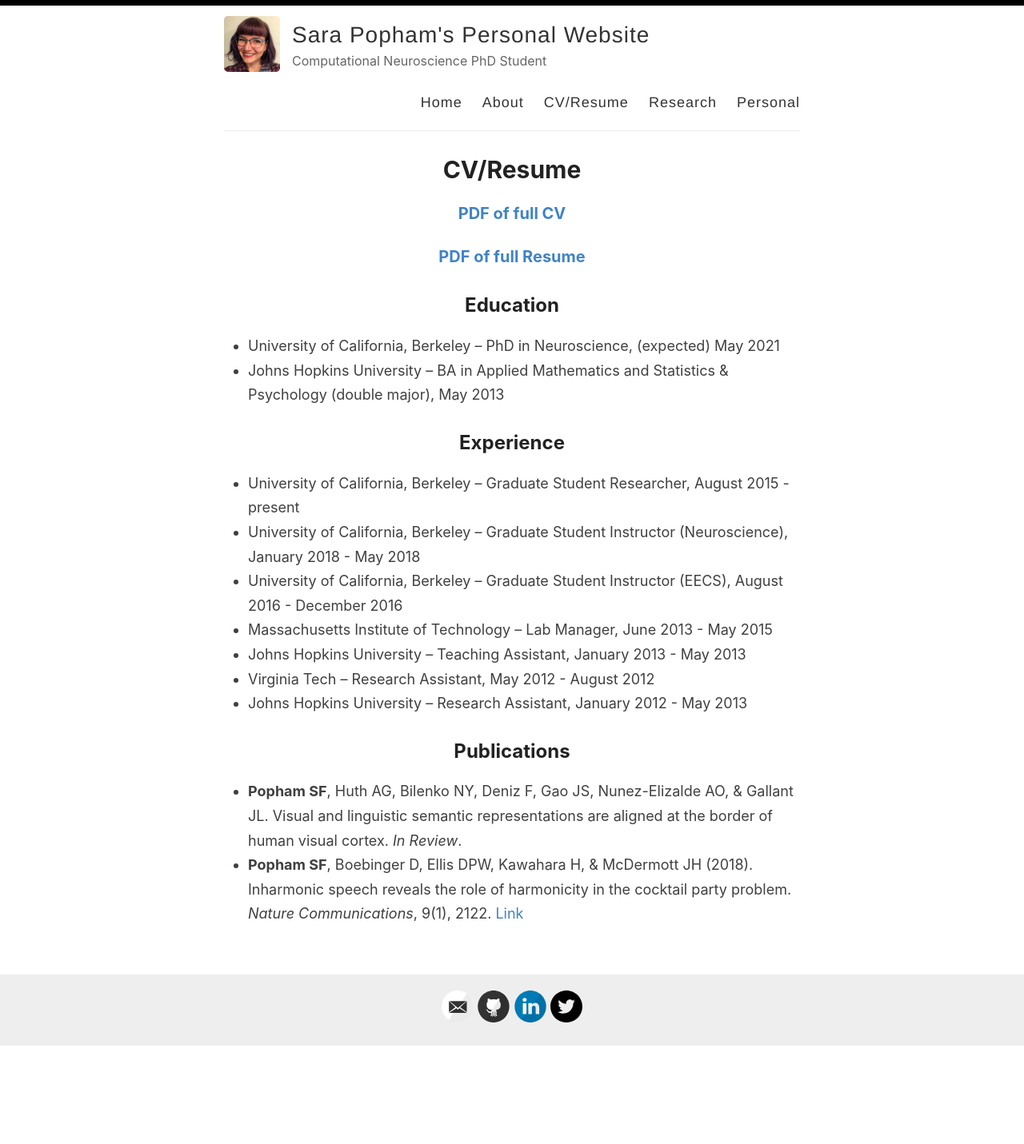
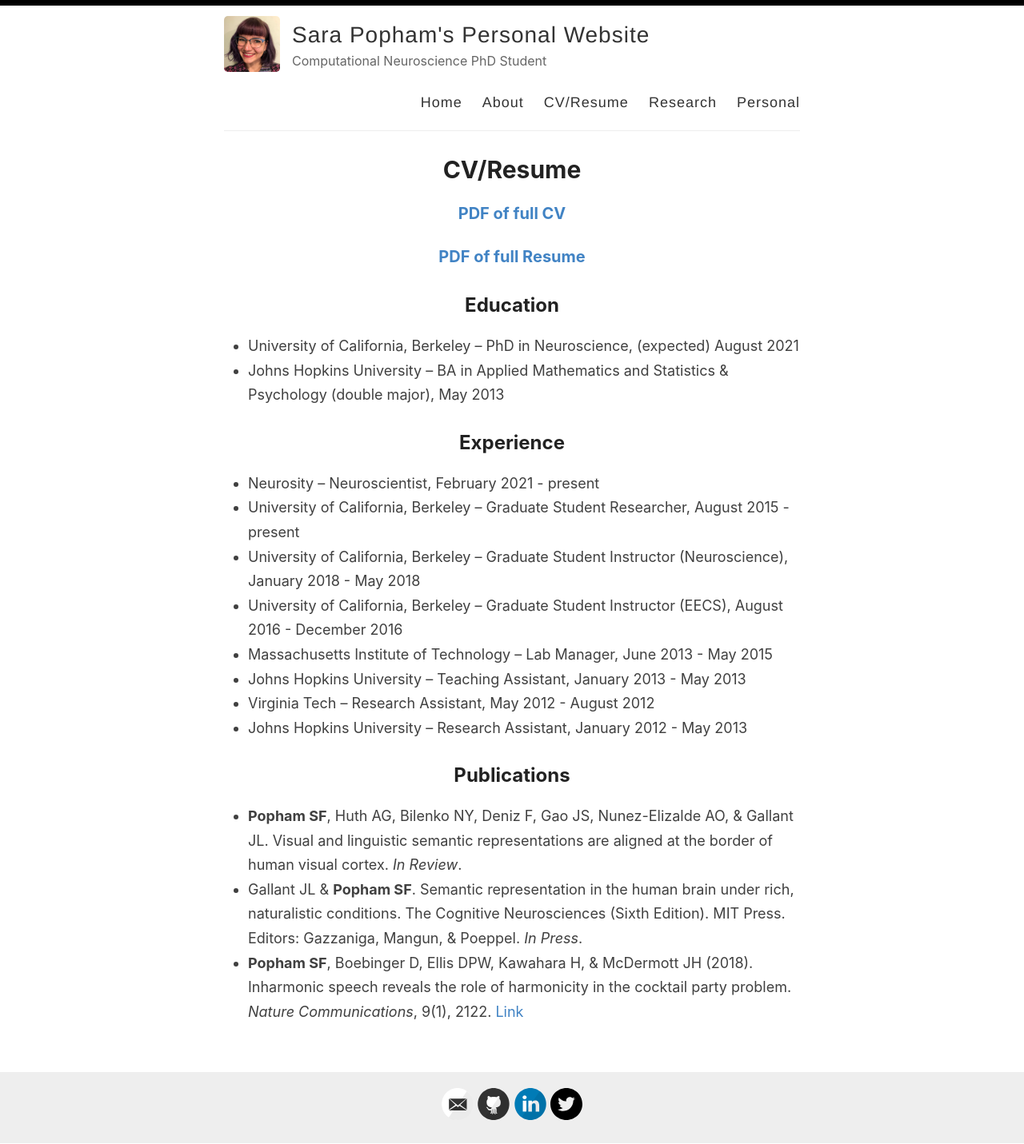
Before and after one commit to spopham/spopham.github.io, a Jekyll site: the page built from _pages/cv-resume.md, in a window 1280 px wide. Shown: the whole page at 80% size. Built offline with Jekyll 4.4.1, drawn with Linux system fonts in a browser that asks for light colours; before the commit the page ends 1309 px from its top, so only the background shows below that.

Commit message:
update about and resume

```diff
--- a/_pages/cv-resume.md
+++ b/_pages/cv-resume.md
@@ -9,11 +9,12 @@ permalink: /cv-resume/
 
 
 ## Education
-* University of California, Berkeley -- PhD in Neuroscience, (expected) May 2021
+* University of California, Berkeley -- PhD in Neuroscience, (expected) August 2021
 * Johns Hopkins University -- BA in Applied Mathematics and Statistics & Psychology (double major), May 2013
 
 
 ## Experience
+* Neurosity -- Neuroscientist, February 2021 - present
 * University of California, Berkeley -- Graduate Student Researcher, August 2015 - present
 * University of California, Berkeley -- Graduate Student Instructor (Neuroscience), January 2018 - May 2018
 * University of California, Berkeley -- Graduate Student Instructor (EECS), August 2016 - December 2016
@@ -25,4 +26,5 @@ permalink: /cv-resume/
 
 ## Publications
 * **Popham SF**, Huth AG, Bilenko NY, Deniz F, Gao JS, Nunez-Elizalde AO, & Gallant JL. Visual and linguistic semantic representations are aligned at the border of human visual cortex. _In Review_.
+* Gallant JL & **Popham SF**. Semantic representation in the human brain under rich, naturalistic conditions. The Cognitive Neurosciences (Sixth Edition). MIT Press. Editors: Gazzaniga, Mangun, & Poeppel. _In Press_.
 * **Popham SF**, Boebinger D, Ellis DPW, Kawahara H, & McDermott JH (2018). Inharmonic speech reveals the role of harmonicity in the cocktail party problem. _Nature Communications_, 9(1), 2122. [Link](https://doi.org/10.1038/s41467-018-04551-8)
```
Also changed, not shown: _pages/about.md (+1 -1 lines).
